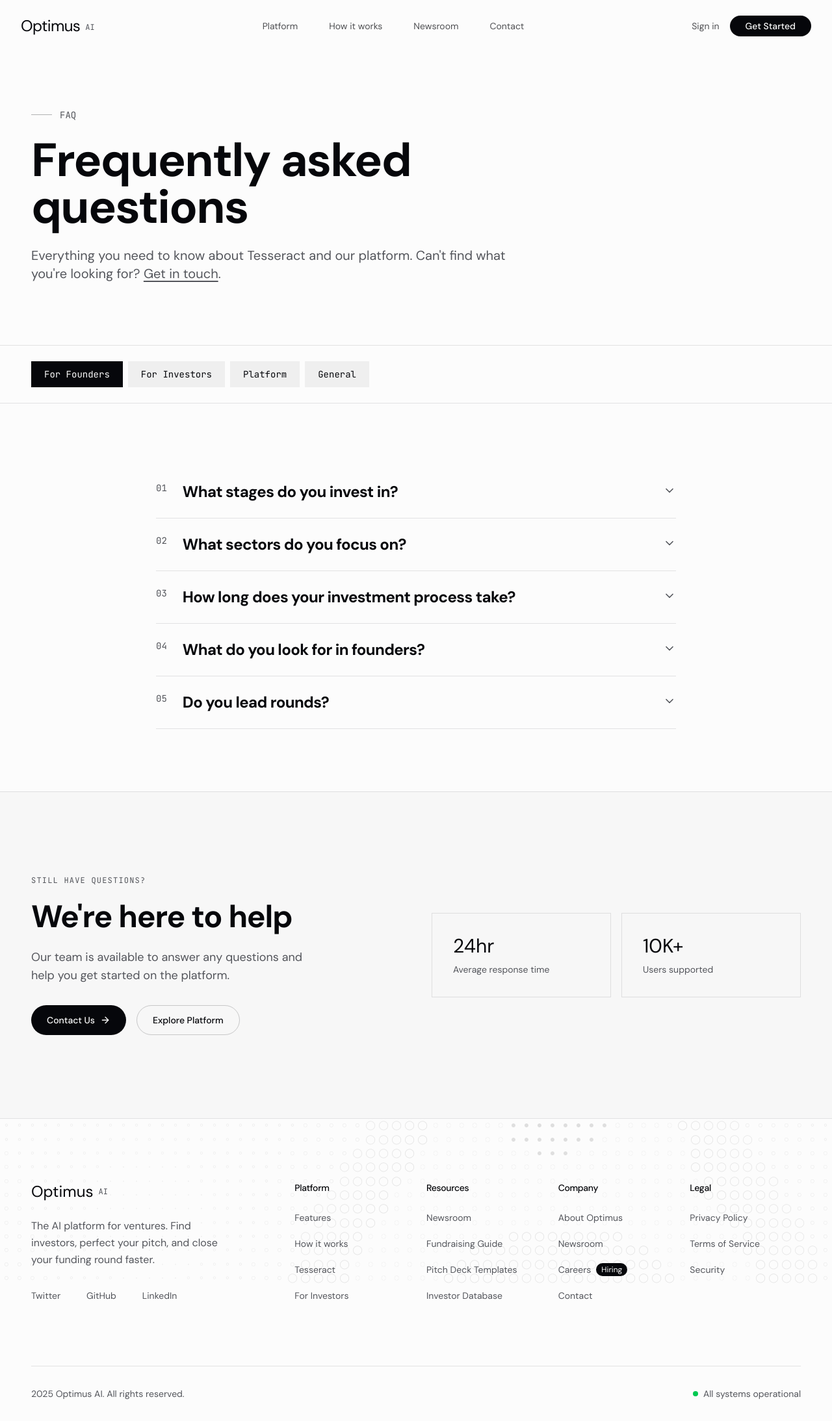
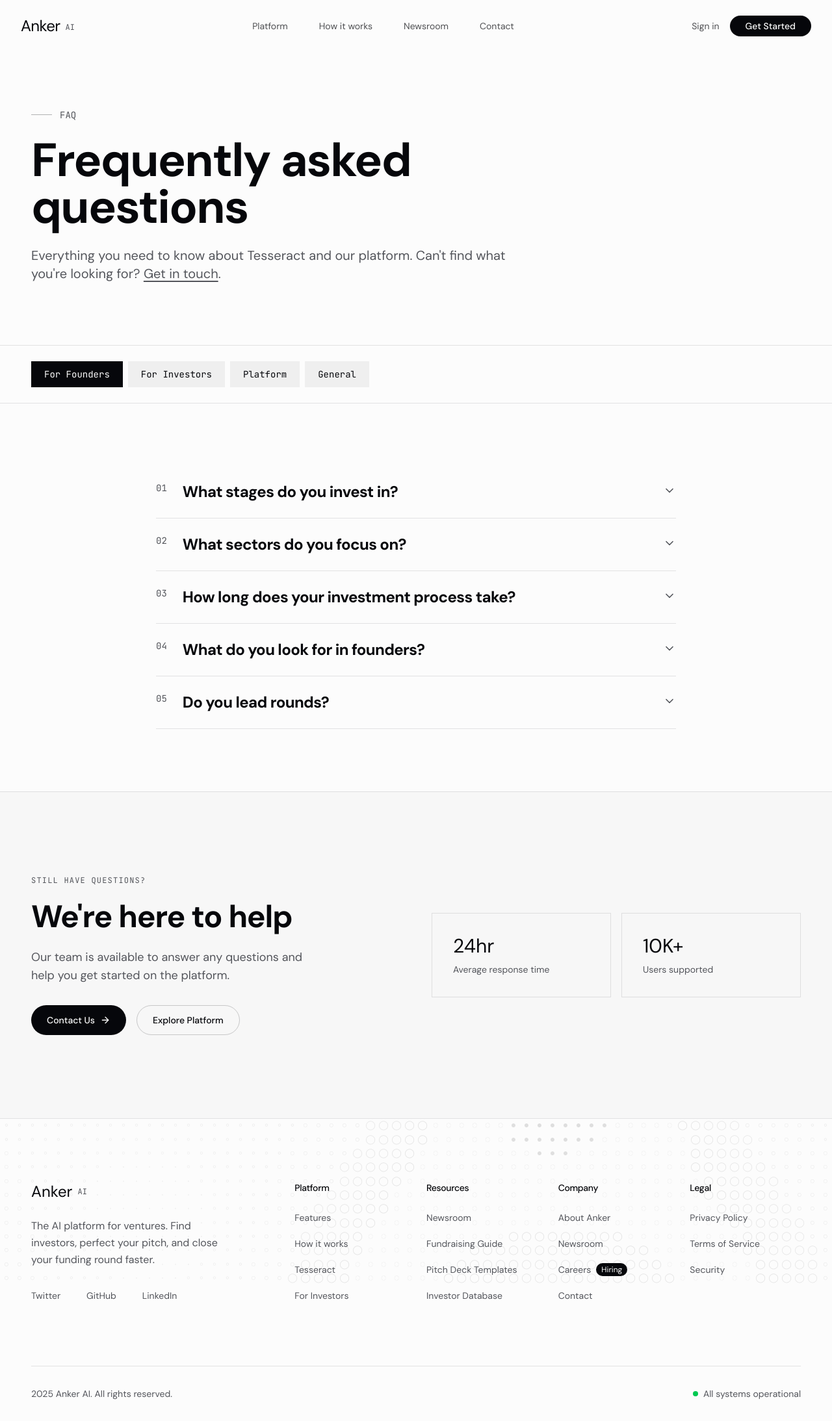
Before and after one commit to 345668/Anker, a Next.js app: page /faq in a window 1280 px wide. Shown: the whole page at 65% size. Built offline with nearby package versions, Linux system fonts and the light colour scheme.

Commit message:
revert branding changes to "Anker AI" and update metadata title
Co-authored-by: Philippe M <145289132+345668@users.noreply.github.com>

```diff
--- a/app/contact/page.tsx
+++ b/app/contact/page.tsx
@@ -15,7 +15,7 @@ const headquarters = {
 
 const inquiryTypes = [
   { value: "founder", label: "I'm a founder seeking funding" },
-  { value: "investor", label: "I'm an investor interested in Optimus" },
+  { value: "investor", label: "I'm an investor interested in Anker" },
   { value: "partnership", label: "Partnership inquiry" },
   { value: "careers", label: "Career opportunities" },
   { value: "press", label: "Press inquiry" },
@@ -250,7 +250,7 @@ export default function ContactPage() {
               <div className="mt-8 p-8 bg-foreground/5 border border-foreground/10">
                 <h3 className="font-display text-xl mb-4">Connect with us</h3>
                 <p className="text-muted-foreground mb-6">
-                  Follow our journey and stay updated on the latest from Optimus.
+                  Follow our journey and stay updated on the latest from Anker AI.
                 </p>
                 <a
                   href="https://www.linkedin.com/in/philippe-m-masindet/"
--- a/app/dashboard/outreach/actions.ts
+++ b/app/dashboard/outreach/actions.ts
@@ -27,7 +27,7 @@ export async function sendOutreachEmailAction(data: {
   // This allows users to route emails through their own verified email addresses
   const sendGridKey = data.customSendGridKey || process.env.SENDGRID_API_KEY
   const senderEmail = data.customSenderEmail || process.env.SENDGRID_SENDER_EMAIL || user.email
-  const senderName = data.customSenderName || process.env.SENDGRID_SENDER_NAME || user.user_metadata?.first_name || 'Optimus AI'
+  const senderName = data.customSenderName || process.env.SENDGRID_SENDER_NAME || user.user_metadata?.first_name || 'Anker AI'
 
   if (!sendGridKey) {
     return { success: false, error: "SendGrid API key not configured. Please add it in Settings > AI & API Keys." }
--- a/app/layout.tsx
+++ b/app/layout.tsx
@@ -22,13 +22,13 @@ const jetbrainsMono = JetBrains_Mono({
 });
 
 export const metadata: Metadata = {
-  title: 'Optimus - The AI platform to build your fundraise',
+  title: 'Anker AI - The AI platform to build your fundraise',
   description: 'The AI-powered platform for founders to discover investors, manage outreach, and close their fundraise faster.',
   generator: 'v0.app',
   keywords: ['fundraising', 'investors', 'startup', 'AI', 'venture capital', 'pitch deck', 'founder', 'seed', 'series a'],
-  authors: [{ name: 'Optimus' }],
+  authors: [{ name: 'Anker AI' }],
   openGraph: {
-    title: 'Optimus - The AI platform to build your fundraise',
+    title: 'Anker AI - The AI platform to build your fundraise',
     description: 'The AI-powered platform for founders to discover investors, manage outreach, and close their fundraise faster.',
     type: 'website',
   },
--- a/components/landing/footer-section.tsx
+++ b/components/landing/footer-section.tsx
@@ -17,7 +17,7 @@ const footerLinks = {
     { name: "Investor Database", href: "#" },
   ],
   Company: [
-    { name: "About Optimus", href: "#" },
+    { name: "About Anker", href: "#" },
     { name: "Newsroom", href: "/newsroom" },
     { name: "Careers", href: "#", badge: "Hiring" },
     { name: "Contact", href: "/contact" },
@@ -50,7 +50,7 @@ export function FooterSection() {
             {/* Brand Column */}
             <div className="col-span-2">
               <a href="/" className="inline-flex items-center gap-2 mb-6">
-                <span className="text-2xl font-display">Optimus</span>
+                <span className="text-2xl font-display">Anker</span>
                 <span className="text-xs text-muted-foreground font-mono">AI</span>
               </a>
 
@@ -102,7 +102,7 @@ export function FooterSection() {
         {/* Bottom Bar */}
         <div className="py-8 border-t border-foreground/10 flex flex-col md:flex-row items-center justify-between gap-4">
           <p className="text-sm text-muted-foreground">
-            2025 Optimus AI. All rights reserved.
+            2025 Anker AI. All rights reserved.
           </p>
 
           <div className="flex items-center gap-4 text-sm text-muted-foreground">
--- a/components/landing/navigation.tsx
+++ b/components/landing/navigation.tsx
@@ -45,7 +45,7 @@ export function Navigation() {
         >
           {/* Logo */}
           <a href="/" className="flex items-center gap-2 group">
-            <span className={`font-display tracking-tight transition-all duration-500 ${isScrolled ? "text-xl" : "text-2xl"}`}>Optimus</span>
+            <span className={`font-display tracking-tight transition-all duration-500 ${isScrolled ? "text-xl" : "text-2xl"}`}>Anker</span>
             <span className={`text-muted-foreground font-mono transition-all duration-500 ${isScrolled ? "text-[10px] mt-0.5" : "text-xs mt-1"}`}>AI</span>
           </a>
 
--- a/components/tesseract/help-content.tsx
+++ b/components/tesseract/help-content.tsx
@@ -28,7 +28,7 @@ const helpCategories = [
   {
     icon: Sparkles,
     title: "Getting Started",
-    description: "Learn the basics of using Optimus",
+    description: "Learn the basics of using Anker",
     articles: [
       "How to create your first company profile",
       "Understanding the investor matching algorithm",
```
